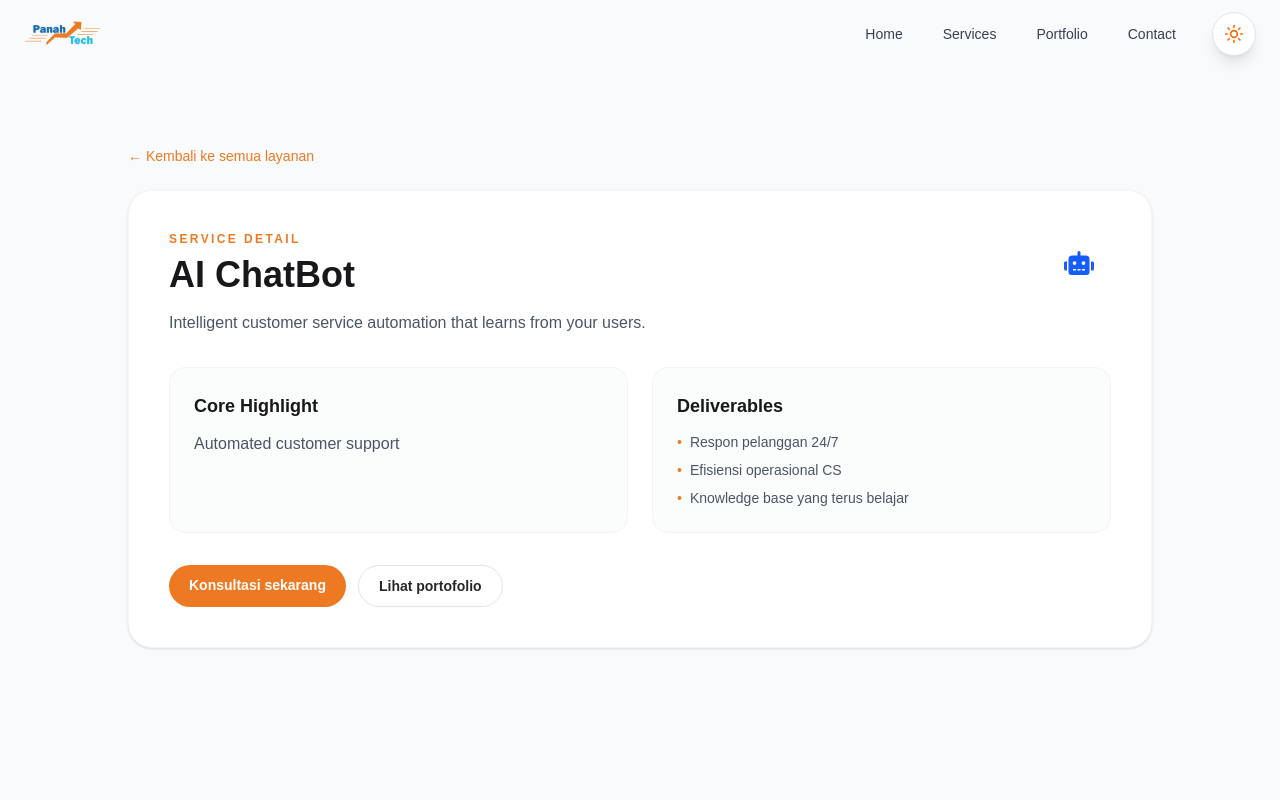
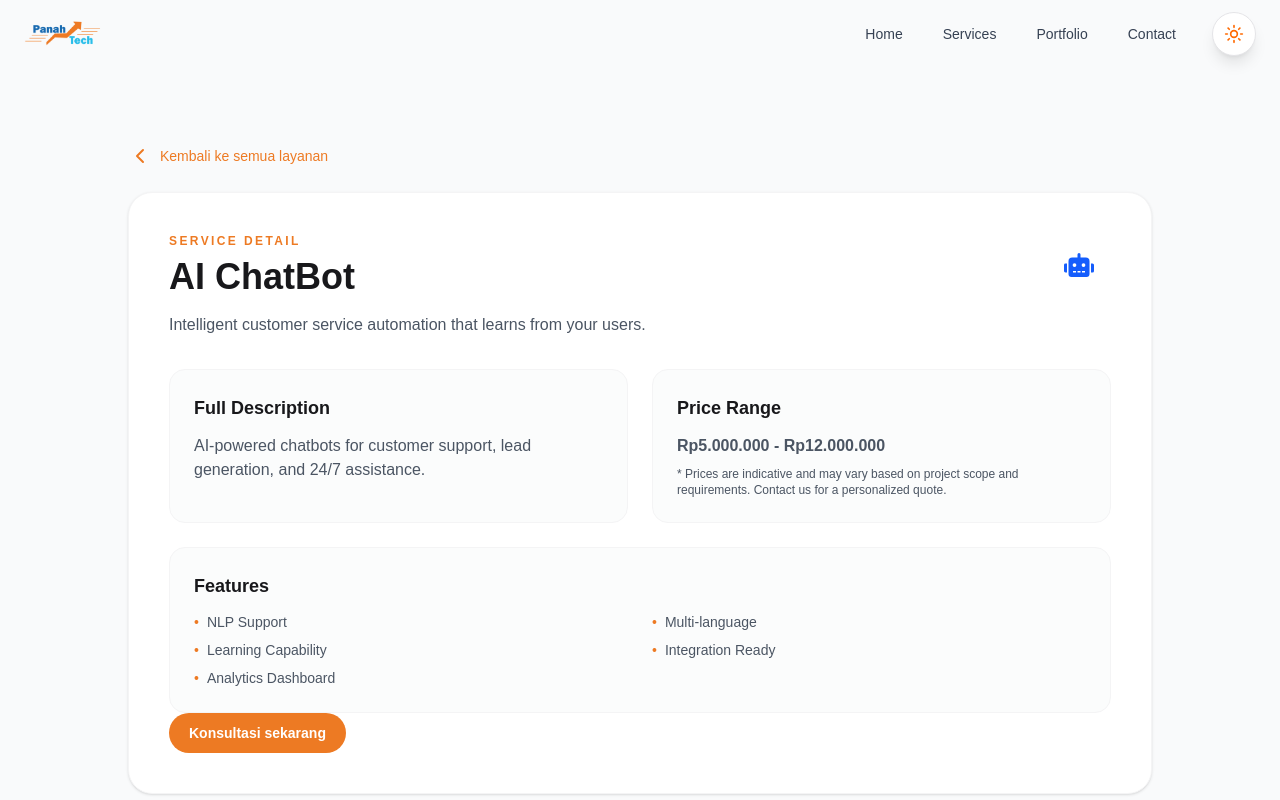
Before and after one commit to panahtechofficial/main-website, a Next.js app: page /services/ai-chatbot in a window 1280 px wide. Shown: the top 800 px of the page. Built offline with nearby package versions, Linux system fonts and the light colour scheme.

Commit message:
feat: enhance service details and chat functionality with new features and improved layout

```diff
--- a/src/app/contact/page.jsx
+++ b/src/app/contact/page.jsx
@@ -106,9 +106,7 @@ export default function ContactPage() {
                   Jakarta Timur, DKI Jakarta
                 </p>
               </div>
-              <div className="[&>#chatroom-section]:relative! [&>#chatroom-section]:top-0! [&>#chatroom-section]:h-auto!">
                 <ChatRoom />
-              </div>
             </div>
           </div>
         </section>
--- a/src/app/services/[slug]/page.jsx
+++ b/src/app/services/[slug]/page.jsx
@@ -1,7 +1,8 @@
 import Link from "next/link";
 import { notFound } from "next/navigation";
 import Navbar from "@/components/layout/Navbar";
-import { servicesData } from "@/data/services";
+import { servicesData, serviceDetails } from "@/data/services";
+import { ChevronLeft } from "lucide-react";
 
 const toSlug = (title) =>
   title
@@ -10,64 +11,20 @@ const toSlug = (title) =>
     .trim()
     .replace(/\s+/g, "-");
 
-const detailContent = {
-  "company-profile": {
-    highlight: "Brand authority & trust",
-    outcomes: [
-      "Website cepat & SEO-ready",
-      "Konsisten dengan identity brand",
-      "Mudah di-maintain tim internal",
-    ],
-  },
-  "online-catalogue": {
-    highlight: "Digital product experience",
-    outcomes: [
-      "Navigasi produk lebih efisien",
-      "Struktur katalog scalable",
-      "Konversi lead lebih tinggi",
-    ],
-  },
-  "school-website": {
-    highlight: "Educational platform",
-    outcomes: [
-      "Informasi akademik terpusat",
-      "Akses mudah untuk siswa & orang tua",
-      "UI modern dan ramah mobile",
-    ],
-  },
-  "ai-chatbot": {
-    highlight: "Automated customer support",
-    outcomes: [
-      "Respon pelanggan 24/7",
-      "Efisiensi operasional CS",
-      "Knowledge base yang terus belajar",
-    ],
-  },
-  "vr-development": {
-    highlight: "Immersive interactions",
-    outcomes: [
-      "Training experience lebih engaging",
-      "Demo produk interaktif",
-      "Value innovation lebih kuat",
-    ],
-  },
-  "iot-solutions": {
-    highlight: "Connected ecosystem",
-    outcomes: [
-      "Monitoring real-time",
-      "Automasi berbasis data",
-      "Integrasi perangkat yang fleksibel",
-    ],
-  },
-};
+const getServiceDetailBySlug = (slug) =>
+  serviceDetails.find((item) => toSlug(item.title) === slug);
+
+const getServiceVisualByTitle = (title) =>
+  servicesData.find((item) => item.title === title);
 
 export async function generateStaticParams() {
-  return servicesData.map((service) => ({ slug: toSlug(service.title) }));
+  return serviceDetails.map((service) => ({ slug: toSlug(service.title) }));
 }
 
 export async function generateMetadata({ params }) {
-  const slug = params.slug;
-  const service = servicesData.find((item) => toSlug(item.title) === slug);
+  const resolvedParams = await params;
+  const slug = resolvedParams.slug;
+  const service = getServiceDetailBySlug(slug);
 
   if (!service) {
     return { title: "Service Not Found | PanahTech" };
@@ -80,23 +37,17 @@ export async function generateMetadata({ params }) {
 }
 
 export default async function ServiceDetailPage({ params }) {
-  const slug = params.slug;
-  const service = servicesData.find((item) => toSlug(item.title) === slug);
+  const resolvedParams = await params;
+  const slug = resolvedParams.slug;
+  const service = getServiceDetailBySlug(slug);
 
   if (!service) {
     notFound();
   }
 
-  const content = detailContent[slug] ?? {
-    highlight: "Tailored technology solution",
-    outcomes: [
-      "Architecture yang jelas",
-      "Delivery bertahap",
-      "Siap scale untuk jangka panjang",
-    ],
-  };
-
-  const Icon = service.icon;
+  const visualService = getServiceVisualByTitle(service.title);
+  const Icon = visualService?.icon;
+  const iconColor = visualService?.color || "bg-zinc-100 text-zinc-700";
 
   return (
     <>
@@ -105,9 +56,10 @@ export default async function ServiceDetailPage({ params }) {
         <section className="max-w-5xl mx-auto">
           <Link
             href="/services"
-            className="inline-flex items-center text-sm text-primary hover:underline mb-6"
+            className="inline-flex items-center text-sm text-primary hover:text-orange-700 mb-6"
           >
-            ← Kembali ke semua layanan
+            <ChevronLeft className="mr-2" />
+            Kembali ke semua layanan
           </Link>
 
           <div className="bg-white dark:bg-zinc-900 border border-zinc-100 dark:border-zinc-800 rounded-3xl p-8 md:p-10 shadow-sm">
@@ -123,26 +75,41 @@ export default async function ServiceDetailPage({ params }) {
                   {service.description}
                 </p>
               </div>
+              {Icon && (
                 <div
-                className={`w-16 h-16 rounded-2xl flex items-center justify-center ${service.color}`}
+                  className={`w-16 h-16 rounded-2xl flex items-center justify-center ${iconColor}`}
                 >
                   <Icon size={30} />
                 </div>
+              )}
             </div>
 
             <div className="mt-8 grid md:grid-cols-2 gap-6">
               <div className="rounded-2xl border border-zinc-100 dark:border-zinc-800 p-6 bg-gray-50/60 dark:bg-zinc-950/40">
                 <h2 className="text-lg font-bold text-zinc-900 dark:text-white">
-                  Core Highlight
+                  Full Description
                 </h2>
-                <p className="text-secondary mt-3">{content.highlight}</p>
+                <p className="text-secondary mt-3">{service.fullDescription}</p>
               </div>
               <div className="rounded-2xl border border-zinc-100 dark:border-zinc-800 p-6 bg-gray-50/60 dark:bg-zinc-950/40">
                 <h2 className="text-lg font-bold text-zinc-900 dark:text-white">
-                  Deliverables
+                  Price Range
                 </h2>
-                <ul className="mt-3 space-y-2 text-sm text-secondary">
-                  {content.outcomes.map((item) => (
+                <p className="text-secondary mt-3 font-semibold">
+                  {service.price}
+                </p>
+                <p className="text-xs text-secondary mt-2">
+                  * Prices are indicative and may vary based on project scope and requirements. Contact us for a personalized quote.
+                </p>
+              </div>
+            </div>
+
+            <div className="mt-6 rounded-2xl border border-zinc-100 dark:border-zinc-800 p-6 bg-gray-50/60 dark:bg-zinc-950/40">
+              <h2 className="text-lg font-bold text-zinc-900 dark:text-white">
+                Features
+              </h2>
+              <ul className="mt-3 grid sm:grid-cols-2 gap-y-2 gap-x-6 text-sm text-secondary">
+                {service.features.map((item) => (
                   <li key={item} className="flex gap-2">
                     <span className="text-primary">•</span>
                     <span>{item}</span>
@@ -150,20 +117,13 @@ export default async function ServiceDetailPage({ params }) {
                 ))}
               </ul>
             </div>
-            </div>
 
-            <div className="mt-8 flex flex-wrap gap-3">
+            <div className="flex">
               <Link
                 href="/contact"
                 className="px-5 py-2.5 rounded-full bg-primary text-white text-sm font-semibold hover:bg-orange-600 transition-colors"
               >
                 Konsultasi sekarang
-              </Link>
-              <Link
-                href="/portfolio"
-                className="px-5 py-2.5 rounded-full border border-zinc-200 dark:border-zinc-700 text-sm font-semibold text-zinc-800 dark:text-zinc-200 hover:border-primary hover:text-primary transition-colors"
-              >
-                Lihat portofolio
               </Link>
             </div>
           </div>
--- a/src/data/portofolio.js
+++ b/src/data/portofolio.js
@@ -16,7 +16,7 @@ export const portofolio = [
     {
         id: 3,
         title: "VR pres machine simulation",
-        description: "lorem ipsum dolor sit amet consectetur adipisicing elit. Quisquam, quod.",
+        description: "A virtual reality simulation for a press machine, designed for training and safety demonstrations in industrial settings.",
         image: "/portofolio/vr-pres-machine-simulation.webp",
         link: "",
     }
--- a/src/data/services.js
+++ b/src/data/services.js
@@ -1,4 +1,4 @@
-import { Cpu, GalleryHorizontalEnd } from "lucide-react";
+import { Cpu, GalleryHorizontalEnd, Code } from "lucide-react";
 import { FaRobot, FaBuilding, FaGraduationCap, FaBox } from "react-icons/fa";
 
 export const servicesData = [
@@ -17,6 +17,13 @@ export const servicesData = [
         color: "bg-blue-100 text-blue-600",
     },
     {
+        title: "Custom Website",
+        description: "Flexible website development tailored to your specific business needs.",
+        icon: Code,
+        color: "bg-green-100 text-green-600",
+        badge: "FLEXIBLE"
+    },
+    {
         title: "School Website",
         description: "Educational platforms and portals designed for schools and universities.",
         icon: FaGraduationCap,
@@ -26,7 +33,7 @@ export const servicesData = [
         title: "AI ChatBot",
         description: "Intelligent customer service automation that learns from your users.",
         icon: FaRobot,
-        color: "text-blue-600", // Dark blue icon bg
+        color: "text-blue-600",
         badge: "24/7 Support",
         variant: "chatbot"
     },
@@ -43,3 +50,62 @@ export const servicesData = [
         color: "bg-blue-100 text-blue-600",
     }
 ];
+
+export const serviceDetails = [
+    {
+        id: 1,
+        title: "Company Profile",
+        description: "Establish a powerful corporate identity with a sleek, professional website. Optimized for speed, security, and brand impact.",
+        fullDescription: "A company profile website showcases your business, mission, values, and services to potential clients. We create responsive, fast-loading sites with modern design.",
+        features: ["Responsive Design", "SEO Optimized", "Fast Loading", "Security Features", "Mobile Friendly"],
+        price: "Rp2.000.000 - Rp6.000.000"
+    },
+    {
+        id: 2,
+        title: "Online Catalogue",
+        description: "Interactive digital catalogs to showcase your full product range efficiently.",
+        fullDescription: "Digital catalogs with search, filtering, and product details. Perfect for e-commerce businesses and retailers.",
+        features: ["Product Search", "Advanced Filtering", "High Resolution Images", "Product Details", "Export Options"],
+        price: "Rp3.000.000 - Rp8.000.000"
+    },
+    {
+        id: 3,
+        title: "Custom Website",
+        description: "Flexible website development tailored to your specific business needs.",
+        fullDescription: "Custom-built websites based on client requirements. Features, design, and complexity are fully tailored, making pricing dependent on requested functionality.",
+        features: ["Custom Features", "Scalable Architecture", "API Integration", "Responsive Design", "Flexible Development"],
+        price: "Mulai dari Rp3.000.000 (menyesuaikan kebutuhan fitur)"
+    },
+    {
+        id: 4,
+        title: "School Website",
+        description: "Educational platforms and portals designed for schools and universities.",
+        fullDescription: "Complete educational portals with student management, course materials, and communication tools.",
+        features: ["Student Portal", "Course Management", "Announcement System", "Assignment Tracking", "Parent Access"],
+        price: "Rp4.000.000 - Rp10.000.000"
+    },
+    {
+        id: 5,
+        title: "AI ChatBot",
+        description: "Intelligent customer service automation that learns from your users.",
+        fullDescription: "AI-powered chatbots for customer support, lead generation, and 24/7 assistance.",
+        features: ["NLP Support", "Multi-language", "Learning Capability", "Integration Ready", "Analytics Dashboard"],
+        price: "Rp5.000.000 - Rp12.000.000"
+    },
+    {
+        id: 6,
+        title: "IOT Solutions",
+        description: "Smart connected devices and ecosystems for home, office, or industrial use.",
+        fullDescription: "Connected device systems with cloud integration, real-time monitoring, and automation.",
+        features: ["Device Integration", "Real-time Monitoring", "Cloud Sync", "Automation Rules", "Mobile App Control"],
+        price: "Rp6.000.000 - Rp20.000.000"
+    },
+    {
+        id: 7,
+        title: "VR Development",
+        description: "Immersive virtual reality experiences for training and events.",
+        fullDescription: "Custom VR solutions for training, events, product visualization, and entertainment.",
+        features: ["3D Modeling", "Interactive Experiences", "Cross-platform", "Performance Optimization", "User Training"],
+        price: "Rp8.000.000 - Rp25.000.000"
+    }
+];
```
Also changed, not shown: src/app/services/page.jsx (+4 -4 lines), src/components/home/ChatRoom.jsx (+87 -8 lines). Lines whose indentation alone changed are shown as unchanged.
